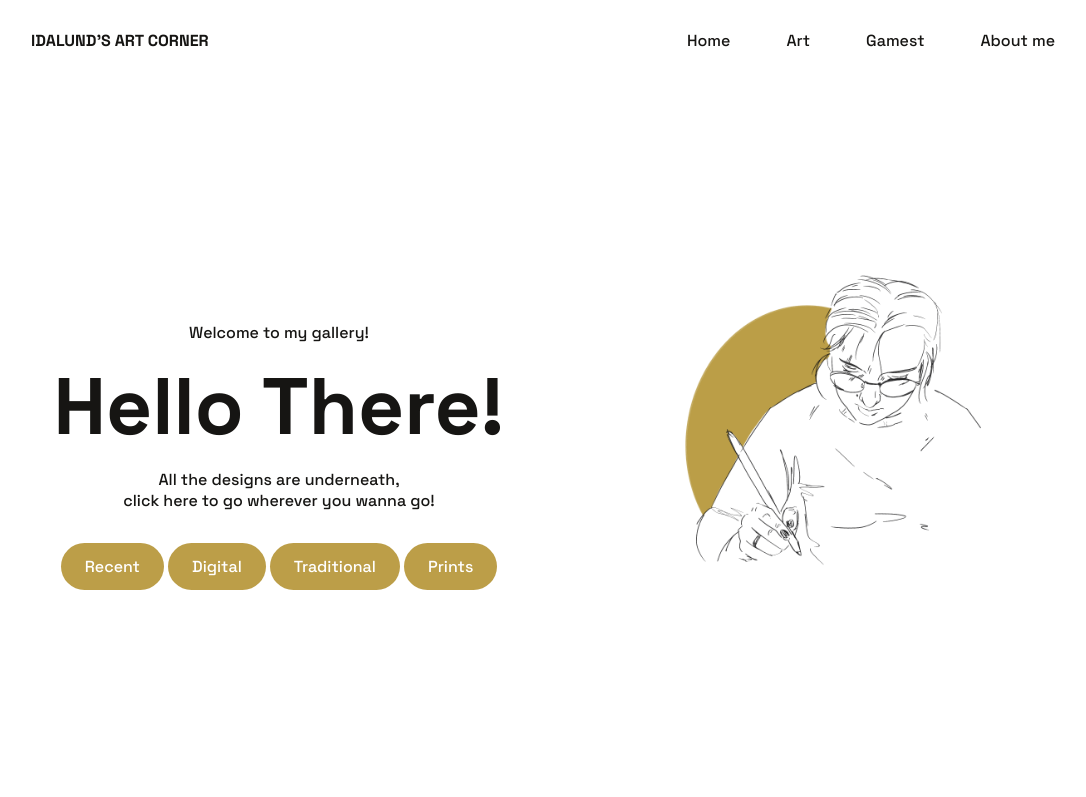
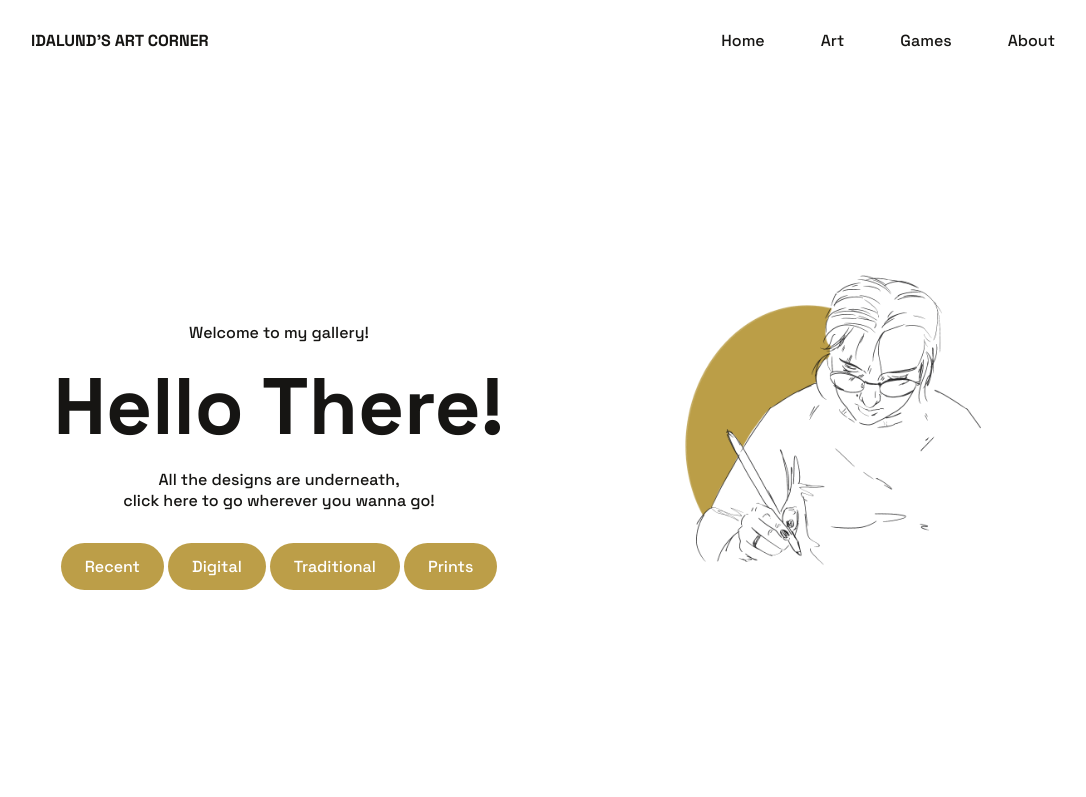
Before and after one commit to Ida-main/ArtCorner, a plain HTML site: page index.html in a window 1280 px wide. Shown: the top 797 px of the page, without its empty margins (97-1183 px from the left). Drawn offline with Linux system fonts and the light colour scheme.

Commit message:
Update index.html

```diff
--- a/index.html
+++ b/index.html
@@ -22,13 +22,13 @@
                             <a href="https://ida-main.github.io/Ida_Main_Page/" class="nav__link">Home</a>
                         </li>
                         <li class="nav__item">
-                        <a href="" class="nav__link">Art</a>
+                            <a href="https://ida-main.github.io/ArtCorner/" class="nav__link">Art</a>
                         </li>
                         <li class="nav__item">
-                        <a href="#" class="nav__link">Gamest</a>
+                            <a href="https://ida-main.github.io/GameSite/" class="nav__link">Games</a>
                         </li>
                         <li class="nav__item">
-                        <a href="#" class="nav__link">About me</a>
+                            <a href="https://ida-main.github.io/PortfolioWebsite/" class="nav__link">About</a>
                         </li>
                 </ul>
 
```
Lines whose indentation alone changed are shown as unchanged.
